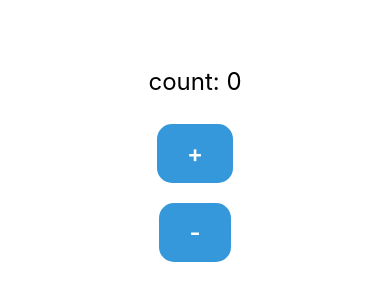
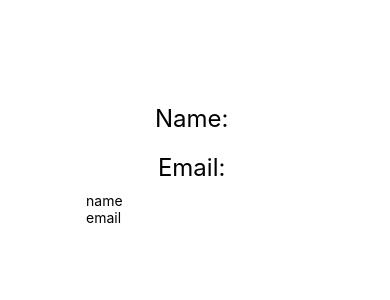
Before and after one commit to l2hyunwoo/ReactNativeHyunWoo, a React Native app: screen / in a window 390 px wide. Shown: the part 262-562 px from the top of the page. Built offline with nearby package versions, Linux system fonts and the light colour scheme.

Commit message:
6-2 useEffect

```diff
--- a/src/App.tsx
+++ b/src/App.tsx
@@ -1,11 +1,12 @@
 import React from 'react';
 import { StyleSheet, Text, View } from "react-native";
 import Counter from './chapter6/Counter';
+import Form from './chapter6/Form';
 
 const App: React.FC = () => {
   return (
     <View style={styles.container}>
-      <Counter />
+      <Form />
     </View>
   );
 };
--- a/src/chapter6/Counter.tsx
+++ b/src/chapter6/Counter.tsx
@@ -1,5 +1,5 @@
 import React, { Fragment, useState } from 'react'
-import { StyleSheet, Text } from 'react-native'
+import { StyleSheet, Text, TextStyle } from 'react-native'
 import Button from './Button'
 
 const Counter = () => {
--- /dev/null
+++ b/src/chapter6/Form.tsx
@@ -0,0 +1,42 @@
+import React, { Fragment, useEffect, useState } from "react";
+import { StyleSheet, Text, TextInput, TextStyle, ViewStyle } from "react-native";
+
+const Form = () => {
+  const [name, setName] = useState('')
+  const [email, setEmail] = useState('')
+
+  useEffect(() => {
+    console.log(`name: ${name} email: ${email}`)
+  })
+
+  return (
+    <Fragment>
+      <Text style={styles.styledText}>Name: {name}</Text>
+      <Text style={styles.styledText}>Email: {email}</Text>
+      <TextInput value={name} onChangeText={text => setName(text)} placeholder="name" />
+      <TextInput value={email} onChangeText={text => setEmail(text)} placeholder="email"/>
+    </Fragment>
+  )
+}
+
+type Style = {
+  styledText: TextStyle,
+  styledTextInput: ViewStyle
+}
+
+const styles = StyleSheet.create<Style>({
+  styledText: {
+    fontSize: 24,
+    margin: 10
+  },
+  styledTextInput: {
+    borderRadius: 1,
+    borderColor: '#757575',
+    padding: 10,
+    marginVertical: 10,
+    width: 200,
+    fontSize: 20
+  }
+})
+
+export default Form
```
Also changed, not shown: 2 other files (tests, documents, lock files or other folders).
